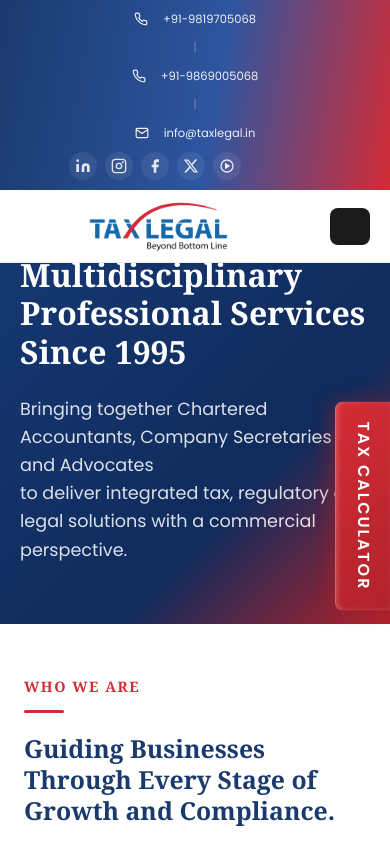
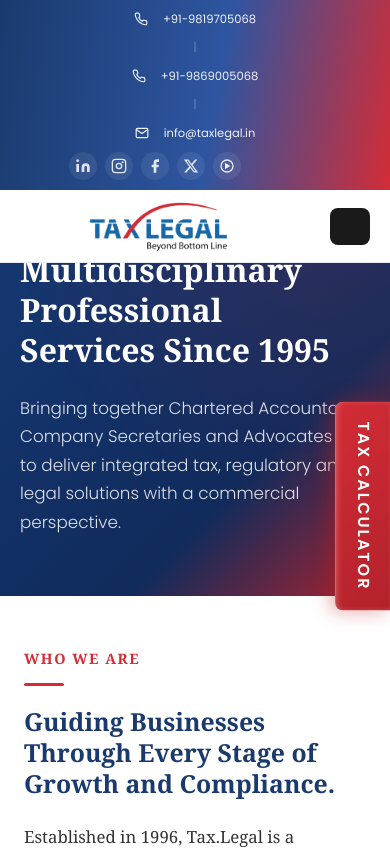
Before and after one commit to Aditya-osa/Taxlegal-new, a React app: page /about in a window 390 px wide. Shown: the top 849 px of the page. Built offline with nearby package versions, Linux system fonts and the light colour scheme; the HTML template or start-up script is replaced by a standard one.

Commit message:
changed the font size

```diff
--- a/src/components/AboutPage/AboutHeroSection.css
+++ b/src/components/AboutPage/AboutHeroSection.css
@@ -1,13 +1,13 @@
 .about-hero-section {
   position: relative;
   width: 100%;
-  min-height: 30vh;
+  min-height: 35vh;
   display: flex;
   align-items: center;
   justify-content: center;
   background: var(--theme-gradient);
   color: var(--white);
-  padding: 80px 0 60px 0;
+  padding: 100px 0 80px 0;
   overflow: hidden;
   animation: fadeIn 1s ease-out;
 }
@@ -25,7 +25,14 @@
 }
 
 .about-hero-overlay {
-  display: none;
+  position: absolute;
+  top: 0;
+  left: 0;
+  right: 0;
+  bottom: 0;
+  background: radial-gradient(circle at 80% 20%, rgba(211, 44, 54, 0.15) 0%, transparent 60%);
+  pointer-events: none;
+  z-index: 1;
 }
 
 .about-hero-container {
@@ -46,18 +53,25 @@
 }
 
 .hero-badge-simple {
-  display: block;
+  display: inline-block;
+  background-color: rgba(211, 44, 54, 0.15);
+  color: var(--red-lt);
+  border: 1px solid rgba(211, 44, 54, 0.3);
+  padding: 6px 16px;
+  border-radius: 50px;
+  font-family: 'Poppins', sans-serif;
   font-size: 0.85rem;
   font-weight: 600;
-  letter-spacing: 0.1em;
-  color: rgba(255, 255, 255, 0.7);
   text-transform: uppercase;
+  letter-spacing: 1.5px;
   margin-bottom: 24px;
+  backdrop-filter: blur(4px);
 }
 
 .hero-title {
+  font-family: var(--font-head);
   font-size: 3.5rem;
-  line-height: 1.2;
+  line-height: 1.25;
   font-weight: 700;
   margin-top: 0;
   margin-bottom: 24px;
@@ -65,9 +79,11 @@
 }
 
 .hero-description {
-  font-size: 1.1rem;
-  line-height: 1.6;
+  font-family: 'Poppins', sans-serif;
+  font-size: 1.15rem;
+  line-height: 1.7;
   color: rgba(255, 255, 255, 0.85);
+  font-weight: 300;
   margin: 0;
   max-width: 800px;
 }
@@ -81,22 +97,21 @@
   }
 }
 
-@media (max-width: 768px) {
+@media (max-width: 992px) {
+  .about-hero-section {
+    min-height: 300px;
+    padding: 80px 0 60px 0;
+  }
   .hero-title {
     font-size: 2.5rem;
   }
-
-  .about-hero-section {
-    min-height: 40vh;
+  .hero-description {
+    font-size: 1.05rem;
   }
 }
 
-@media (max-width: 480px) {
+@media (max-width: 576px) {
   .hero-title {
     font-size: 2rem;
   }
-
-  .about-hero-section {
-    padding: 100px 5% 60px 5%;
-  }
 }
--- a/src/components/AboutPage/AboutHeroSection.jsx
+++ b/src/components/AboutPage/AboutHeroSection.jsx
@@ -8,7 +8,7 @@
       <div className="about-hero-container">
         <div className="about-hero-content">
           <p className="hero-badge-simple">ABOUT TAXLEGAL</p>
-          <h1 className="hero-title">Multidisciplinary Professional Services Since 1995</h1>
+          <h1 className="hero-title">Multidisciplinary Professional <br /> Services Since 1995</h1>
           <p className="hero-description">
             Bringing together Chartered Accountants, Company Secretaries and Advocates <br />to deliver integrated tax, regulatory and legal solutions with a commercial perspective.
           </p>
--- a/src/components/layout/Navbar.jsx
+++ b/src/components/layout/Navbar.jsx
@@ -51,7 +51,7 @@
 
           <Link to="/about" className={location.pathname === "/about" ? "active" : ""}>About</Link>
           <Link to="/services" className={location.pathname === "/services" ? "active" : ""}>Services</Link>
-          <a href="/#industries">Clients</a>
+          <Link to="/clients" className={location.pathname === "/clients" ? "active" : ""}>Clients</Link>
           <Link to="/internship" className={location.pathname === "/internship" ? "active" : ""}>Internship</Link>
           {/* <a href="https://www.incometaxindia.gov.in/income-tax-calculator" target="_blank" rel="noopener noreferrer">Tax Calculator</a> */}
           <Link to="/contact" className={location.pathname === "/contact" ? "active" : ""}>Contact Us</Link>
@@ -71,7 +71,7 @@
 
         <Link to="/about" onClick={() => setIsMenuOpen(false)}>About</Link>
         <Link to="/services" onClick={() => setIsMenuOpen(false)}>Services</Link>
-        <a href="/#industries" onClick={() => setIsMenuOpen(false)}>Clients</a>
+        <Link to="/clients" onClick={() => setIsMenuOpen(false)}>Clients</Link>
         <Link to="/internship" onClick={() => setIsMenuOpen(false)}>Internship</Link>
         <a href="https://www.incometaxindia.gov.in/income-tax-calculator" target="_blank" rel="noopener noreferrer" onClick={() => setIsMenuOpen(false)}>Tax Calculator</a>
         <Link to="/contact" onClick={() => setIsMenuOpen(false)}>Contact</Link>
--- a/src/pages/Internship/Internship.css
+++ b/src/pages/Internship/Internship.css
@@ -70,7 +70,7 @@
 }
 
 .internship-hero-title {
-  font-size: 3rem;
+  font-size: 3.5rem;
   font-weight: 700;
   color: var(--white);
   line-height: 1.2;
@@ -453,7 +453,7 @@
   }
 
   .internship-hero-title {
-    font-size: 2.3rem;
+    font-size: 2.5rem;
   }
 
   .section-title {
@@ -496,7 +496,7 @@
   }
 
   .internship-hero-title {
-    font-size: 1.95rem;
+    font-size: 2rem;
   }
 
   .internship-hero-subtitle {
--- a/src/pages/Services/Services.css
+++ b/src/pages/Services/Services.css
@@ -82,12 +82,24 @@
 
 .banner-content h1 {
   font-family: "Playfair Display", serif;
-  font-size: clamp(2.6rem, 3.6vw, 3.85rem);
+  font-size: 3.5rem;
   font-weight: 700;
   line-height: 1.15;
   letter-spacing: -0.5px;
   color: var(--white);
   margin: 0;
+}
+
+@media (max-width: 992px) {
+  .banner-content h1 {
+    font-size: 2.5rem;
+  }
+}
+
+@media (max-width: 576px) {
+  .banner-content h1 {
+    font-size: 2rem;
+  }
 }
 
 .banner-content h1 span {
```
Also changed, not shown: src/global.css.
